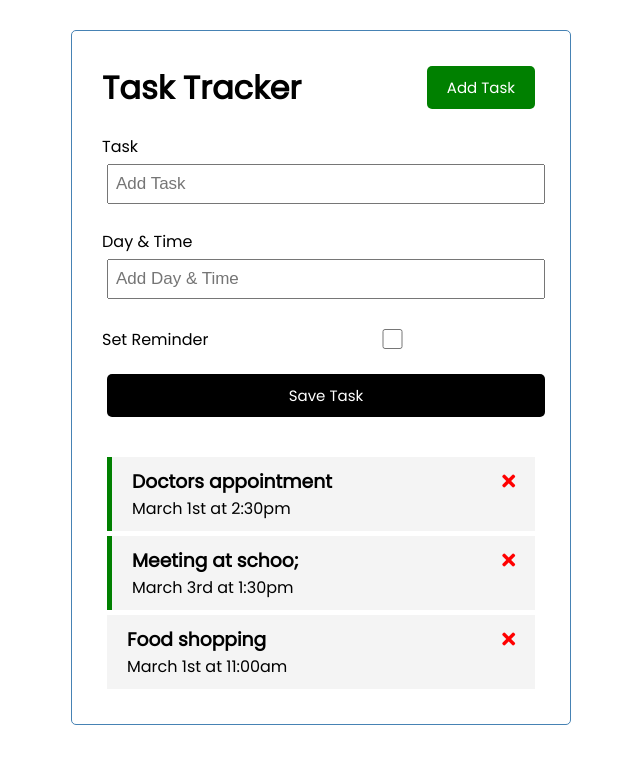
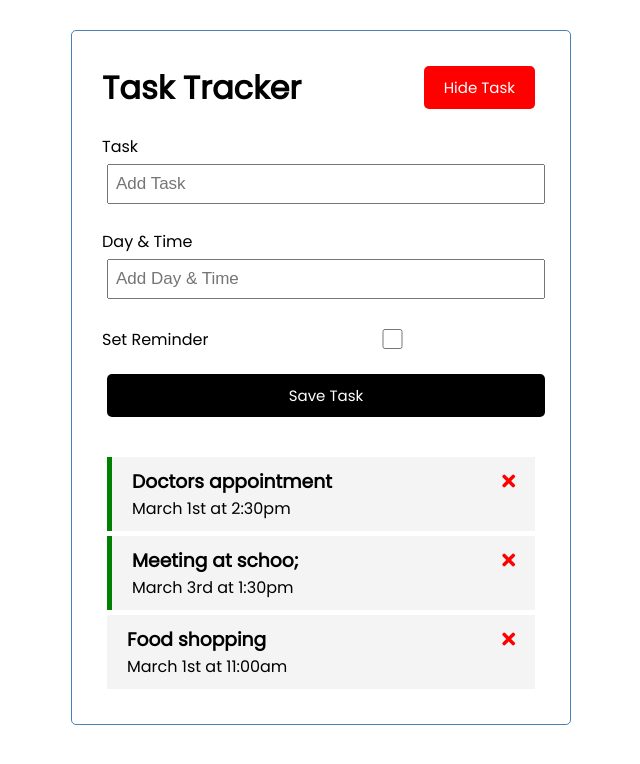
Before and after one commit to marsou001/task-tracker-vue, a Vue app: page / in a window 1280 px wide. Shown: the top 764 px of the page, without its empty margins (319-959 px from the left). Built offline with nearby package versions, Linux system fonts and the light colour scheme.

Commit message:
feat: add toggleAddTask

```diff
--- a/src/App.vue
+++ b/src/App.vue
@@ -1,7 +1,9 @@
 <template>
   <div class="container">
-    <Header title="Task Tracker" />
-    <AddTask @add-task="addTask" />
+    <Header title="Task Tracker" :showAddTask="showAddTask" @toggle-add-task="toggleAddTask" />
+    <div v-show="showAddTask">
+      <AddTask @add-task="addTask" />
+    </div>
     <Tasks
       :tasks="tasks"
       @toggle-reminder="toggleReminder"
@@ -19,15 +21,19 @@ export default {
   name: "App",
   components: {
     Header,
+    AddTask,
     Tasks,
-    AddTask,
   },
   data() {
     return {
+      showAddTask: true,
       tasks: [],
     };
   },
   methods: {
+    toggleAddTask() {
+      this.showAddTask = !this.showAddTask;
+    },
     addTask(task) {
       this.tasks = [...this.tasks, task];
     },
--- a/src/components/AddTask.vue
+++ b/src/components/AddTask.vue
@@ -11,13 +11,13 @@
       />
     </div>
     <div class="form-control">
-      <label for="day">Day & Time</label>
+      <label for="day">Day &amp; Time</label>
       <input
         type="text"
         id="day"
         name="day"
         v-model="day"
-        placeholder="Add Day & Time"
+        placeholder="Add Day &amp; Time"
       />
     </div>
     <div class="form-control form-control-check">
--- a/src/components/Button.vue
+++ b/src/components/Button.vue
@@ -11,7 +11,7 @@
         },
         methods: {
             onClick() {
-                console.log("yoooooo");
+                this.$emit("toggle-add-task");
             }
         },
     }
--- a/src/components/Header.vue
+++ b/src/components/Header.vue
@@ -1,7 +1,7 @@
 <template>
     <header>
         <h1>{{title}}</h1>
-        <Button text="Add Task" color="green" />
+        <Button :text="showAddTask ? 'Hide Task' : 'Show Task'" :color="showAddTask ? 'red' : 'green'" @toggleAddTask="$emit('toggle-add-task')" />
     </header>
 </template>
 
@@ -12,6 +12,7 @@ export default {
     name: 'Header',
     props: {
         title: String,
+        showAddTask: Boolean,
     },
     components: {
         Button,
```
